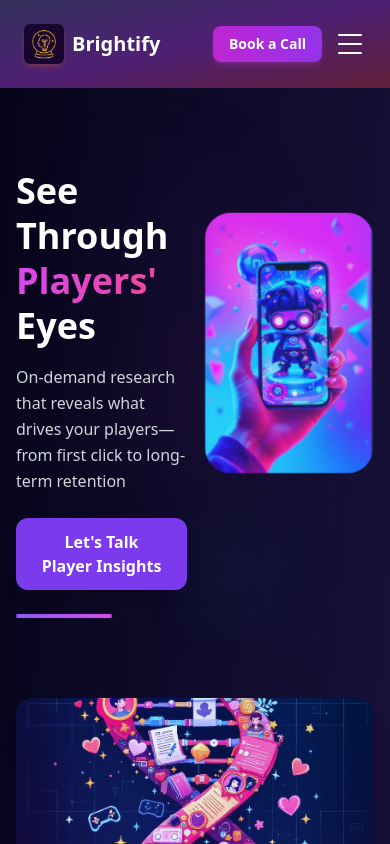
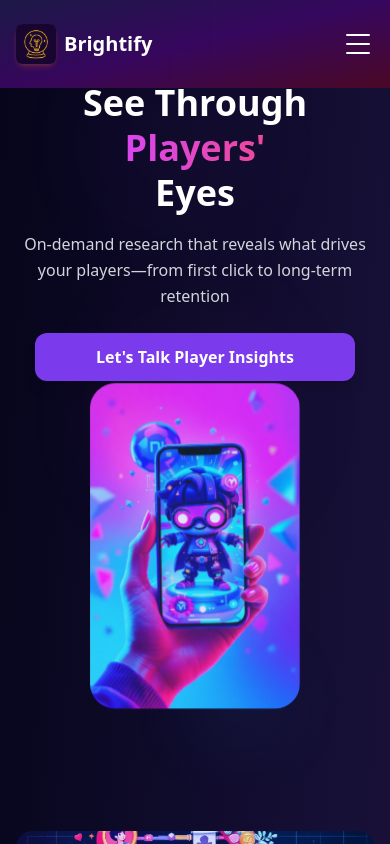
Before and after one commit to yardensapir/Brightify, a React (Vite) app: page / in a window 390 px wide. Shown: the top 844 px of the page. Built offline with nearby package versions, Linux system fonts and the light colour scheme; the HTML template or start-up script is replaced by a standard one.

Commit message:
update navbar

```diff
--- a/src/components/BrightifyLanding.jsx
+++ b/src/components/BrightifyLanding.jsx
@@ -264,10 +264,10 @@ const BrightifyLanding = () => {
 
   return (
     <>
-      <div className="min-h-screen bg-[#06051a] bg-gradient-to-br from-[#06051a] via-[#150f35] to-[#291544]">
+      <div className="min-h-screen bg-[#06051a] bg-gradient-to-br from-[#06051a] via-[#150f35] to-[#291544] overflow-x-hidden">
         {/* Hero Section */}
         <section id="hero" className="py-8 md:py-16 pt-20 md:pt-32 relative overflow-hidden">
-          <div className="container mx-auto px-4 md:px-6">
+          <div className="container mx-auto px-4 md:px-6 max-w-[100vw]">
             {/* Mobile: Single column with background pattern */}
             <div className="lg:hidden relative">
               {/* Animated background pattern */}
@@ -277,11 +277,12 @@ const BrightifyLanding = () => {
                 <div className="absolute top-1/2 left-1/2 transform -translate-x-1/2 -translate-y-1/2 w-40 h-40 bg-gradient-to-br from-pink-500 to-purple-500 rounded-full blur-3xl animate-pulse" style={{animationDelay: '2s'}}></div>
               </div>
 
-              <div className="grid grid-cols-2 gap-4 items-center relative z-10">
+              <div className="grid grid-cols-1 gap-8 items-center relative z-10">
                 <motion.div
                   initial={{ opacity: 0, y: 50 }}
                   animate={{ opacity: 1, y: 0 }}
                   transition={{ duration: 0.8, ease: "easeOut", delay: 0.3 }}
+                  className="text-center"
                 >
                   <h1 className="text-4xl sm:text-5xl font-bold text-white mb-4 leading-tight">
                     <motion.span
@@ -310,7 +311,7 @@ const BrightifyLanding = () => {
                     </motion.span>
                   </h1>
                   <motion.p
-                    className="text-base text-gray-300 mb-6 leading-relaxed"
+                    className="text-base text-gray-300 mb-6 leading-relaxed max-w-md mx-auto"
                     initial={{ opacity: 0 }}
                     animate={{ opacity: 1 }}
                     transition={{ duration: 0.8, delay: 1.1 }}
@@ -319,7 +320,7 @@ const BrightifyLanding = () => {
                     first click to long-term retention
                   </motion.p>
                   <motion.button
-                    className="bg-violet-600 hover:bg-violet-700 text-white px-6 py-3 rounded-xl text-base font-semibold transition-all duration-300 transform hover:scale-105 shadow-lg hover:shadow-violet-500/25 w-full"
+                    className="bg-violet-600 hover:bg-violet-700 text-white px-6 py-3 rounded-xl text-base font-semibold transition-all duration-300 transform hover:scale-105 shadow-lg hover:shadow-violet-500/25 w-full max-w-xs mx-auto"
                     initial={{ opacity: 0, y: 20 }}
                     animate={{ opacity: 1, y: 0 }}
                     transition={{ duration: 0.8, delay: 1.3 }}
@@ -334,7 +335,7 @@ const BrightifyLanding = () => {
                   </motion.button>
                   {/* Decorative break */}
                   <motion.div
-                    className="w-24 h-1 bg-gradient-to-r from-violet-500 to-fuchsia-500 rounded-full mt-6"
+                    className="w-24 h-1 bg-gradient-to-r from-violet-500 to-fuchsia-500 rounded-full mt-6 mx-auto"
                     initial={{ opacity: 0, scaleX: 0 }}
                     animate={{ opacity: 1, scaleX: 1 }}
                     transition={{ duration: 0.8, delay: 1.5 }}
@@ -342,11 +343,11 @@ const BrightifyLanding = () => {
                 </motion.div>
 
                 <motion.div
-                  className="relative"
+                  className="relative flex justify-center"
                   style={{ y: phoneImageY, scale: phoneImageScale }}
                 >
                   <motion.div
-                    className="relative mx-auto w-full max-w-[160px] h-[248px]"
+                    className="relative mx-auto w-full max-w-[200px] h-[310px]"
                     initial={{ opacity: 0, y: 30 }}
                     animate={{ opacity: 1, y: 0 }}
                     transition={{ duration: 1, delay: 0.5 }}
--- a/src/components/ContactModal.jsx
+++ b/src/components/ContactModal.jsx
@@ -67,10 +67,10 @@ const ContactModal = ({ isOpen, onClose }) => {
 
   return (
     <AnimatePresence>
-      <div className="fixed inset-0 z-50 flex items-center justify-center p-4">
+      <div className="fixed inset-0 z-50 flex items-center justify-center p-4 overflow-y-auto">
         {/* Backdrop */}
         <motion.div
-          className="absolute inset-0 bg-black/60 backdrop-blur-sm"
+          className="fixed inset-0 bg-black/60 backdrop-blur-sm"
           variants={backdropVariants}
           initial="hidden"
           animate="visible"
@@ -80,7 +80,7 @@ const ContactModal = ({ isOpen, onClose }) => {
 
         {/* Modal */}
         <motion.div
-          className="relative w-full max-w-2xl max-h-[90vh] overflow-y-auto bg-gradient-to-br from-indigo-950/95 via-purple-950/95 to-pink-950/95 rounded-2xl shadow-2xl border border-fuchsia-900/20"
+          className="relative w-full max-w-2xl max-h-[90vh] overflow-y-auto bg-gradient-to-br from-indigo-950/95 via-purple-950/95 to-pink-950/95 rounded-2xl shadow-2xl border border-fuchsia-900/20 mx-4"
           variants={modalVariants}
           initial="hidden"
           animate="visible"
@@ -89,7 +89,7 @@ const ContactModal = ({ isOpen, onClose }) => {
           {/* Header */}
           <div className="sticky top-0 bg-gradient-to-r from-violet-600/10 to-fuchsia-600/10 backdrop-blur-md border-b border-fuchsia-900/20 p-4 sm:p-6">
             <div className="flex items-center justify-between">
-              <div>
+              <div className="pr-4">
                 <h2 className="text-xl sm:text-2xl font-bold text-white mb-1 sm:mb-2">
                   Let's Talk Player Insights
                 </h2>
@@ -110,7 +110,7 @@ const ContactModal = ({ isOpen, onClose }) => {
                     message: "",
                   });
                 }}
-                className="p-1.5 sm:p-2 hover:bg-white/10 rounded-lg transition-colors focus:outline-none"
+                className="flex-shrink-0 p-1.5 sm:p-2 hover:bg-white/10 rounded-lg transition-colors focus:outline-none"
               >
                 <X size={20} className="text-gray-400 hover:text-white" />
               </button>
--- a/src/components/Navbar.jsx
+++ b/src/components/Navbar.jsx
@@ -21,7 +21,7 @@ const Navbar = () => {
         setShowNav(true);
       } else {
         setIsScrollingUp(false);
-        if (currentScrollY > 20) {
+        if (currentScrollY > 100) {
           setShowNav(false);
         }
       }
@@ -63,7 +63,7 @@ const Navbar = () => {
 
   return (
     <header
-      className={`py-6 sticky top-0 z-50 w-full transition-all duration-300 backdrop-blur-sm
+      className={`py-6 fixed top-0 left-0 right-0 z-50 w-full transition-all duration-300 backdrop-blur-sm
         ${
           scrolled
             ? "bg-gradient-to-br from-indigo-950/95 via-purple-950/95 to-pink-950/95 shadow-md shadow-fuchsia-900/10"
@@ -128,21 +128,8 @@ const Navbar = () => {
             </button>
           </div>
 
-          {/* Mobile Navigation - Book a Call + Burger Menu */}
-          <div className="md:hidden flex items-center space-x-3">
-            {/* Mobile Book a Call Button */}
-            <button
-              className="bg-gradient-to-r from-fuchsia-600 to-purple-600 hover:from-fuchsia-700 hover:to-purple-700 text-white px-4 py-2 rounded-lg font-semibold transition-all duration-300 focus:outline-none shadow-md shadow-fuchsia-500/20 text-sm"
-              onClick={() =>
-                window.open(
-                  "https://calendar.google.com/calendar/u/0/appointments/schedules/AcZssZ2h-p96Bu2TGVh-qph3btwH5J0odPpEeWzBx6Rw34yFwVlJaX_gGJc_nG2PelDhtMTZEoOKDvJj",
-                  "_blank"
-                )
-              }
-            >
-              Book a Call
-            </button>
-
+          {/* Mobile Navigation - Burger Menu Only */}
+          <div className="md:hidden flex items-center">
             {/* Mobile Burger Menu Button */}
             <button
               className="relative w-8 h-8 flex items-center justify-center focus:outline-none"
@@ -201,6 +188,21 @@ const Navbar = () => {
                     {item.label}
                   </motion.button>
                 ))}
+                {/* Book a Call Button in Mobile Menu */}
+                <motion.button
+                  onClick={() =>
+                    window.open(
+                      "https://calendar.google.com/calendar/u/0/appointments/schedules/AcZssZ2h-p96Bu2TGVh-qph3btwH5J0odPpEeWzBx6Rw34yFwVlJaX_gGJc_nG2PelDhtMTZEoOKDvJj",
+                      "_blank"
+                    )
+                  }
+                  className="mt-4 bg-gradient-to-r from-fuchsia-600 to-purple-600 hover:from-fuchsia-700 hover:to-purple-700 text-white px-6 py-3 rounded-xl font-semibold transition-all duration-300 transform hover:scale-105 focus:outline-none shadow-md shadow-fuchsia-500/20 hover:shadow-fuchsia-500/40"
+                  initial={{ opacity: 0, x: -20 }}
+                  animate={{ opacity: 1, x: 0 }}
+                  transition={{ duration: 0.3, delay: navItems.length * 0.1 }}
+                >
+                  Book a Call
+                </motion.button>
               </div>
             </motion.div>
           )}
--- a/src/index.css
+++ b/src/index.css
@@ -1,6 +1,47 @@
 @tailwind base;
 @tailwind components;
 @tailwind utilities;
+
+/* Base styles */
+html, body {
+  overflow-x: hidden;
+  width: 100%;
+  position: relative;
+}
+
+/* Container styles */
+.container {
+  width: 100%;
+  max-width: 100%;
+  padding-left: 1rem;
+  padding-right: 1rem;
+  margin-left: auto;
+  margin-right: auto;
+}
+
+@media (min-width: 640px) {
+  .container {
+    max-width: 640px;
+  }
+}
+
+@media (min-width: 768px) {
+  .container {
+    max-width: 768px;
+  }
+}
+
+@media (min-width: 1024px) {
+  .container {
+    max-width: 1024px;
+  }
+}
+
+@media (min-width: 1280px) {
+  .container {
+    max-width: 1280px;
+  }
+}
 
 /* Custom scrollbar for webkit browsers */
 ::-webkit-scrollbar {
```
